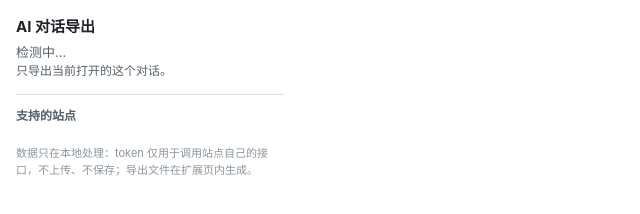
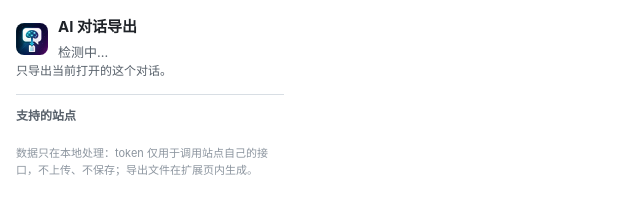
Before and after one commit to qwbzjy/ai_export_dialogue, a website with bundled scripts: page src/popup/popup.html in a window 1280 px wide. Shown: the whole page, without its empty margins (0-640 px from the left). Built offline with nearby package versions, Linux system fonts and the light colour scheme.

Commit message:
Add extension icon and show it in the popup
- src/icons/: 16/32/48/128 px exports of the app icon
- manifest: manifest.icons + action.default_icon
- build: copy icons into dist/
- popup: header logo next to the title

Co-Authored-By: Claude Code <noreply@anthropic.com>

```diff
--- a/build.mjs
+++ b/build.mjs
@@ -45,6 +45,7 @@ const jobs = [
 async function copyStatic() {
   await mkdir(path.join(out, "export"), { recursive: true });
   await mkdir(path.join(out, "popup"), { recursive: true });
+  await mkdir(path.join(out, "icons"), { recursive: true });
 
   for (const [from, to] of [
     ["src/manifest.json", "dist/manifest.json"],
@@ -52,6 +53,10 @@ async function copyStatic() {
     ["src/export/styles.css", "dist/export/styles.css"],
     ["src/popup/popup.html", "dist/popup/popup.html"],
     ["src/popup/popup.css", "dist/popup/popup.css"],
+    ["src/icons/icon16.png", "dist/icons/icon16.png"],
+    ["src/icons/icon32.png", "dist/icons/icon32.png"],
+    ["src/icons/icon48.png", "dist/icons/icon48.png"],
+    ["src/icons/icon128.png", "dist/icons/icon128.png"],
   ]) {
     const source = path.join(root, from);
     if (existsSync(source)) await cp(source, path.join(root, to));
--- a/src/popup/popup.css
+++ b/src/popup/popup.css
@@ -14,6 +14,19 @@ body {
   font: 13px/1.5 -apple-system, "PingFang SC", "Microsoft YaHei", sans-serif;
   color: #1f2328;
   background: #fff;
+}
+
+.head {
+  display: flex;
+  align-items: center;
+  gap: 10px;
+}
+
+.logo {
+  flex: none;
+  width: 32px;
+  height: 32px;
+  border-radius: 8px;
 }
 
 .head h1 {
--- a/src/popup/popup.html
+++ b/src/popup/popup.html
@@ -7,8 +7,11 @@
   </head>
   <body>
     <header class="head">
-      <h1>AI 对话导出</h1>
-      <p class="site" id="site">检测中…</p>
+      <img class="logo" src="../icons/icon128.png" width="32" height="32" alt="" />
+      <div class="head-text">
+        <h1>AI 对话导出</h1>
+        <p class="site" id="site">检测中…</p>
+      </div>
     </header>
 
     <div class="actions" id="actions" hidden>
```
Also changed, not shown: src/icons/icon128.png (added), src/icons/icon16.png (added), src/icons/icon256.png (added), src/icons/icon32.png (added), src/icons/icon48.png (added), src/icons/icon512.png (added), src/icons/icon64.png (added), src/manifest.json, 1 other file.
